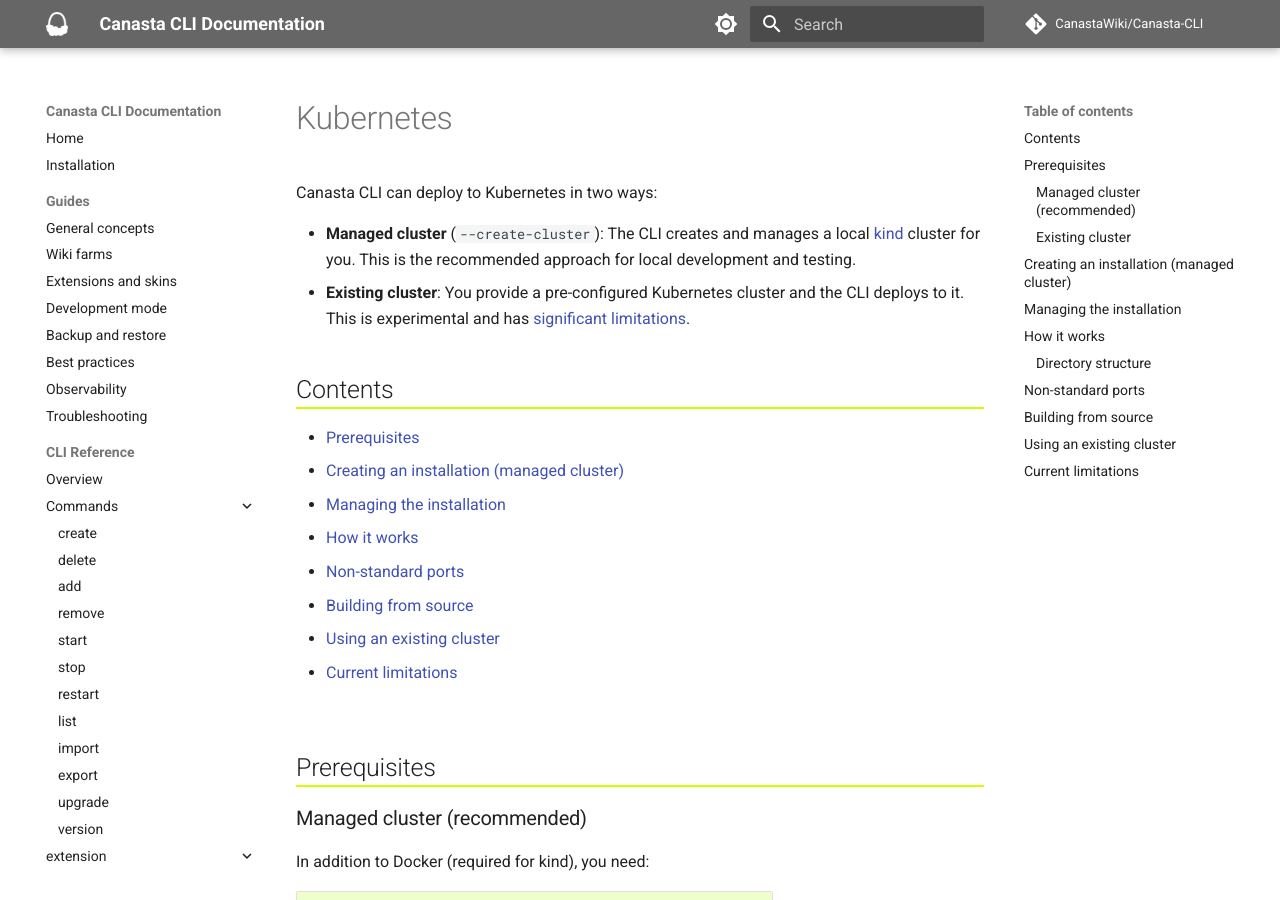
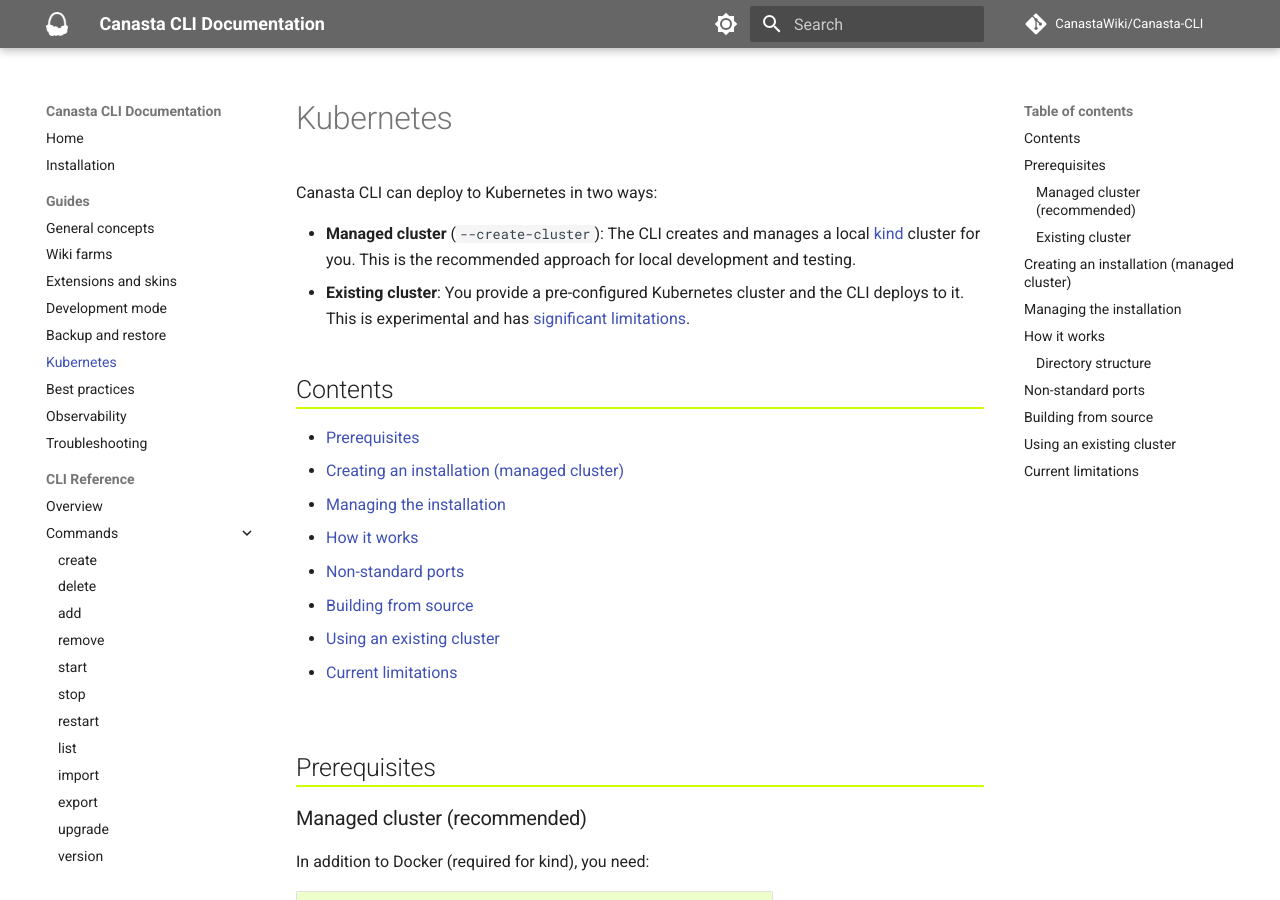
Before and after one commit to CanastaWiki/Canasta-CLI, an MkDocs documentation site: the page built from docs/guide/kubernetes.md, in a window 1280 px wide and 900 px high. Built offline with MkDocs 1.6.1 and Material for MkDocs 9.7.7, drawn with Linux system fonts in a browser that asks for light colours; comment, search, counter and statistics services are not loaded.

Commit message:
Add Kubernetes guide to mkdocs navigation

```diff
--- a/mkdocs.yml
+++ b/mkdocs.yml
@@ -56,6 +56,7 @@
     - Extensions and skins: guide/extensions-and-skins.md
     - Development mode: guide/devmode.md
     - Backup and restore: guide/backup.md
+    - Kubernetes: guide/kubernetes.md
     - Best practices: guide/best-practices.md
     - Observability: guide/observability.md
     - Troubleshooting: guide/troubleshooting.md
```
